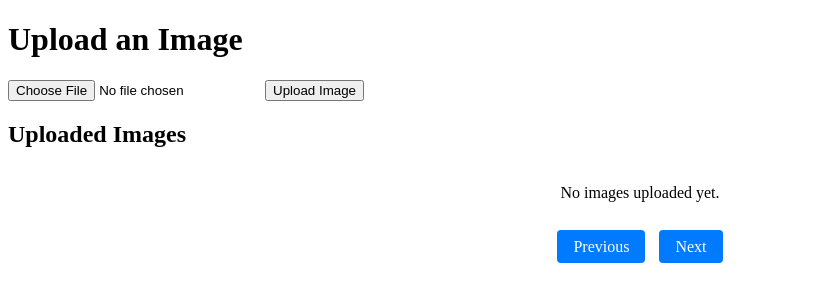
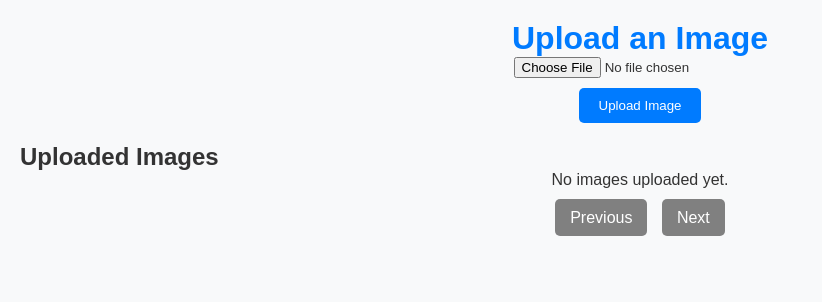
Before and after one commit to Brijesh210/image-upload, a Flask app: template templates/index.html in a window 1280 px wide. Shown: the top 302 px of the page, without its empty margins (0-822 px from the left). Run offline with Flask 2, Linux system fonts and the light colour scheme; the template is opened without the code that fills it, so the values that code supplies are empty.

Commit message:
html-css seperated, pixel and paginatin fix

```diff
--- a/app.py
+++ b/app.py
@@ -33,7 +33,7 @@
 
     # Pagination logic (10 images per page)
     page = int(request.args.get('page', 1))
-    per_page = 10
+    per_page = 9
     total_blobs = len(blobs)
     start = (page - 1) * per_page
     end = start + per_page
--- a/templates/index.html
+++ b/templates/index.html
@@ -4,64 +4,24 @@
     <meta charset="UTF-8">
     <meta name="viewport" content="width=device-width, initial-scale=1.0">
     <title>Image Upload</title>
-    <style>
-        /* Basic styling for images and pagination */
-        .image-container {
-            display: flex;
-            flex-wrap: wrap;
-            justify-content: center;
-        }
-        .image-container img {
-            width: 512px;
-            height: 512px;
-            object-fit: cover;
-            margin: 10px;
-            max-width: 100%;
-        }
-        .pagination {
-            text-align: center;
-            margin: 20px 0;
-        }
-        .pagination a {
-            margin: 0 5px;
-            padding: 8px 16px;
-            background-color: #007bff;
-            color: white;
-            text-decoration: none;
-            border-radius: 4px;
-        }
-        .pagination a:hover {
-            background-color: #0056b3;
-        }
-        .disabled {
-            background-color: grey;
-            pointer-events: none;
-        }
-
-        /* Responsive design for smaller screens */
-        @media screen and (max-width: 600px) {
-            .image-container img {
-                width: 100%;
-                height: auto;
-            }
-        }
-    </style>
+    <link rel="stylesheet" href="styles.css"> <!-- Link to external CSS -->
 </head>
 <body>
     <h1>Upload an Image</h1>
     <form action="/upload" method="post" enctype="multipart/form-data">
-        <input type="file" name="file" accept="image/*">
+        <input type="file" name="file" accept="image/*" required>
         <input type="submit" value="Upload Image">
     </form>
 
     <h2>Uploaded Images</h2>
     <div class="image-container">
         {% for blob in blobs %}
-            <img src="{{ blob }}" alt="Uploaded Image">
+            <img src="{{ blob }}" alt="Uploaded Image" width="512" height="512">
         {% else %}
             <p>No images uploaded yet.</p>
         {% endfor %}
     </div>
+
 
     <!-- Pagination Controls -->
     <div class="pagination">
@@ -77,5 +37,7 @@
             <a class="disabled">Next</a>
         {% endif %}
     </div>
+
+    <script src="script.js"></script> <!-- Link to external JS -->
 </body>
 </html>
--- /dev/null
+++ b/templates/styles.css
@@ -0,0 +1,96 @@
+/* Basic reset for margin and padding */
+* {
+    margin: 0;
+    padding: 0;
+    box-sizing: border-box;
+}
+
+body {
+    font-family: Arial, sans-serif;
+    background-color: #f8f9fa; /* Light background color */
+    color: #333; /* Dark text color for better readability */
+    padding: 20px;
+}
+
+h1 {
+    text-align: center;
+    color: #007bff; /* Bootstrap primary color */
+}
+
+form {
+    display: flex;
+    flex-direction: column;
+    align-items: center;
+    margin-bottom: 20px;
+}
+
+input[type="file"] {
+    margin-bottom: 10px;
+}
+
+input[type="submit"] {
+    padding: 10px 20px;
+    background-color: #007bff; /* Primary button color */
+    color: white;
+    border: none;
+    border-radius: 5px;
+    cursor: pointer;
+    transition: background-color 0.3s;
+}
+
+input[type="submit"]:hover {
+    background-color: #0056b3; /* Darker on hover */
+}
+
+.image-container {
+    display: flex;
+    flex-wrap: wrap;
+    justify-content: center;
+}
+
+.image-container img {
+    width: 512px; /* Explicit width */
+    height: 512px; /* Explicit height */
+    object-fit: cover; /* Crop and cover the area */
+    margin: 10px;
+    border: 2px solid #007bff; /* Add a border for emphasis */
+    border-radius: 8px; /* Rounded corners */
+    transition: transform 0.2s;
+}
+
+.image-container img:hover {
+    transform: scale(1.05); /* Scale up on hover */
+}
+
+
+.pagination {
+    text-align: center;
+    margin: 20px 0;
+}
+
+.pagination a {
+    margin: 0 5px;
+    padding: 10px 15px;
+    background-color: #007bff; /* Primary button color */
+    color: white;
+    text-decoration: none;
+    border-radius: 5px;
+    transition: background-color 0.3s;
+}
+
+.pagination a:hover {
+    background-color: #0056b3; /* Darker on hover */
+}
+
+.pagination .disabled {
+    background-color: grey;
+    pointer-events: none;
+}
+
+/* Responsive design for smaller screens */
+@media screen and (max-width: 600px) {
+    .image-container img {
+        width: 100%; /* Full width on small screens */
+        height: auto; /* Maintain aspect ratio */
+    }
+}
```
Also changed, not shown: templates/script.js (added).
